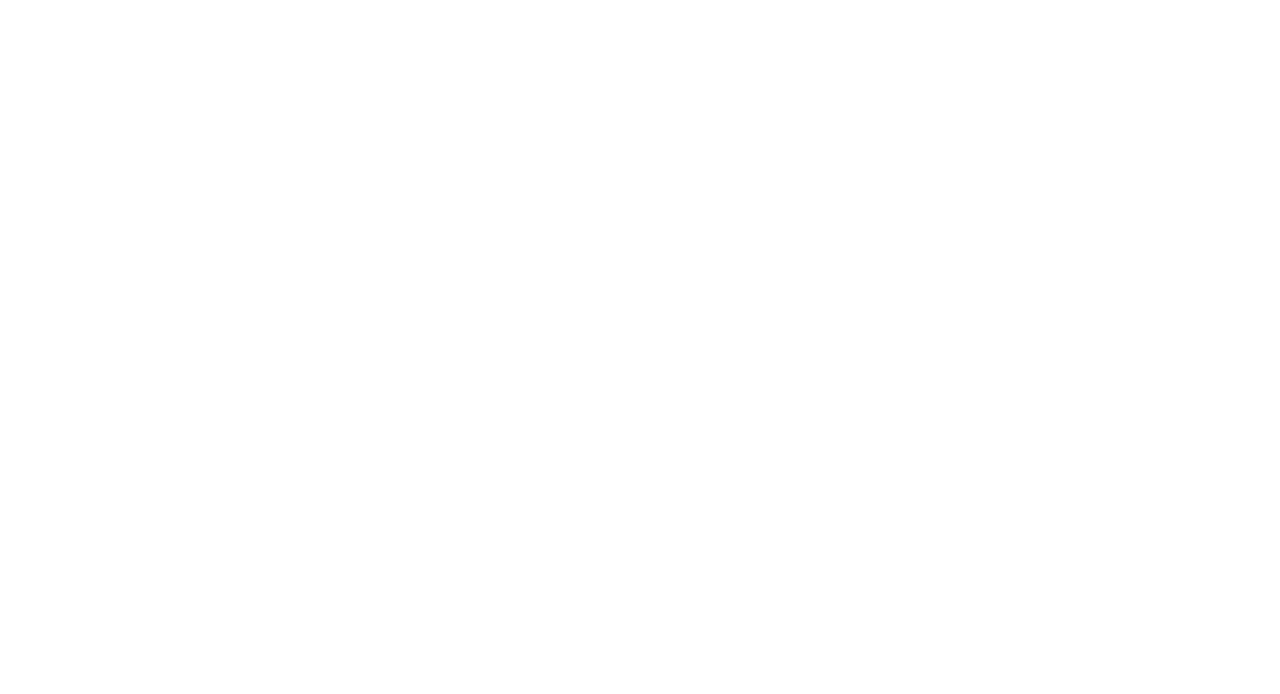
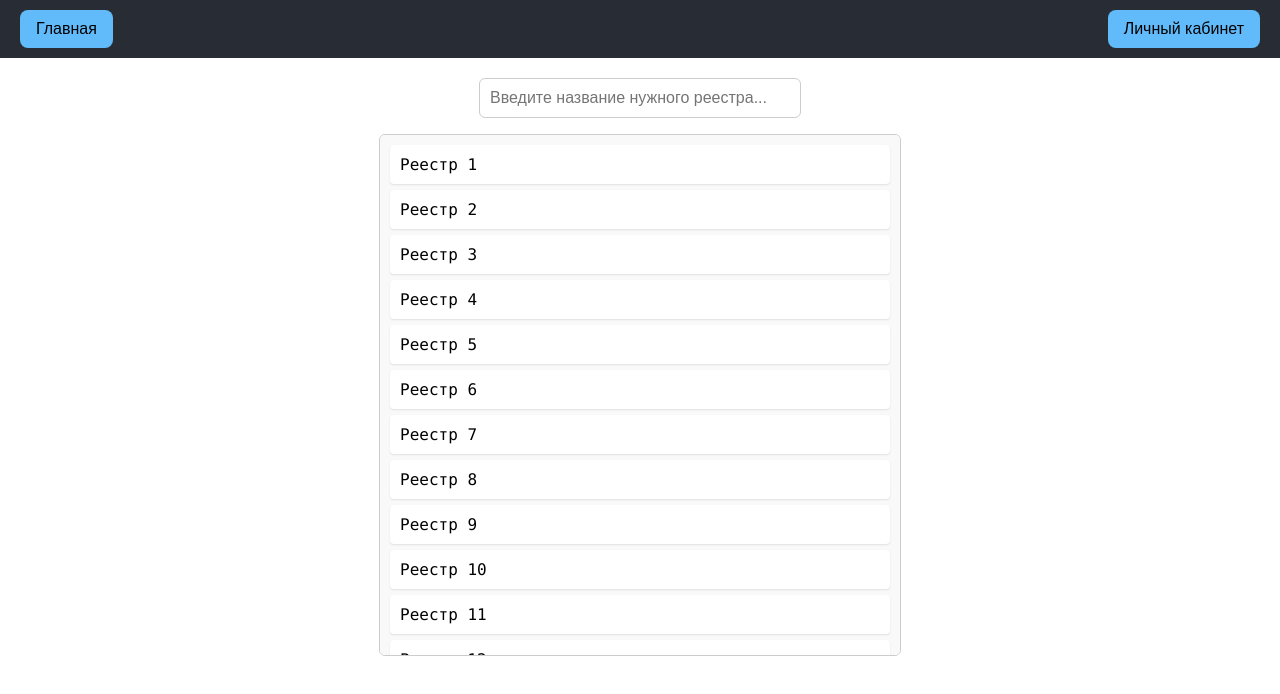
Before and after one commit to dellxdesq/RegistersProject, a React (Create React App) app in the folder RegistersProject/client-app/: page / in a window 1280 px wide. Before the commit this address had no page. Shown: the top 694 px of the page. Built offline with nearby package versions, Linux system fonts and the light colour scheme.

Commit message:
Feat: добавлена основная страница со списком и поиском всех загруженных реестров

```diff
--- a/RegistersProject/client-app/src/App.js
+++ b/RegistersProject/client-app/src/App.js
@@ -1,12 +1,14 @@
 import { BrowserRouter as Router, Routes, Route } from "react-router-dom";
 import AuthPage from "./Pages/Auth";
 import RegisterPage from "./Pages/Register"
+import MainPage from "./Pages/Main"
 function App() {
   return (
       <Router>
         <Routes>
             <Route path="/auth" element={<AuthPage />} />
             <Route path="/register" element={<RegisterPage />} />
+            <Route path="/" element={<MainPage />} />
         </Routes>
       </Router>
   );
--- /dev/null
+++ b/RegistersProject/client-app/src/Components/Navbar.jsx
@@ -0,0 +1,10 @@
+import styles from "../Pages/Main/styles";
+
+export default function Navbar() {
+    return (
+        <div style={styles.navbar}>
+            <button style={styles.navButton}>Главная</button>
+            <button style={styles.navButton}>Личный кабинет</button>
+        </div>
+    );
+}
--- /dev/null
+++ b/RegistersProject/client-app/src/Components/SearchList.jsx
@@ -0,0 +1,13 @@
+import styles from "../Pages/Main/styles";
+
+export default function SearchList({ value, onChange }) {
+    return (
+        <input
+            type="text"
+            placeholder="Введите название нужного реестра..."
+            value={value}
+            onChange={(e) => onChange(e.target.value)}
+            style={styles.searchInput}
+        />
+    );
+}
--- a/RegistersProject/client-app/src/Pages/Auth/styles.js
+++ b/RegistersProject/client-app/src/Pages/Auth/styles.js
@@ -5,6 +5,7 @@
         alignItems: "center",
         height: "100vh",
         backgroundColor: "#f2f2f2",
+        fontFamily: "Consolas",
     },
     loginContainer: {
         backgroundColor: "#fff",
--- /dev/null
+++ b/RegistersProject/client-app/src/Pages/Main/index.jsx
@@ -0,0 +1,31 @@
+import { useState } from "react";
+import Navbar from "../../Components/Navbar";
+import SearchList from "../../Components/SearchList";
+import styles from "./styles";
+
+const mockData = Array.from({ length: 15 }, (_, i) => `Реестр ${i + 1}`);
+
+export default function MainPage() {
+
+    const [search, setSearch] = useState("");
+
+    const filteredList = mockData.filter(item =>
+        item.toLowerCase().includes(search.toLowerCase())
+    );
+
+    return (
+        <div style={styles.container}>
+            <Navbar />
+            <div style={styles.content}>
+                <SearchList value={search} onChange={setSearch} />
+                <div style={styles.listContainer}>
+                    {filteredList.map((item, index) => (
+                        <div key={index} style={styles.listItem}>
+                            {item}
+                        </div>
+                    ))}
+                </div>
+            </div>
+        </div>
+    );
+}
--- /dev/null
+++ b/RegistersProject/client-app/src/Pages/Main/styles.jsx
@@ -0,0 +1,59 @@
+const styles = {
+    container: {
+        display: "flex",
+        flexDirection: "column",
+        height: "100vh",
+        fontFamily: "Consolas",
+    },
+    navbar: {
+        display: "flex",
+        justifyContent: "space-between",
+        alignItems: "center",
+        padding: "10px 20px",
+        backgroundColor: "#282c34",
+    },
+    navButton: {
+        backgroundColor: "#61bbfb",
+        border: "none",
+        color: "#000",
+        padding: "10px 16px",
+        fontSize: "16px",
+        borderRadius: "8px",
+        cursor: "pointer",
+    },
+    content: {
+        flexGrow: 1,
+        display: "flex",
+        flexDirection: "column",
+        padding: "20px",
+        alignItems: "center",
+        justifyContent: "flex-start",
+    },
+    searchInput: {
+        width: "300px",
+        padding: "10px",
+        fontSize: "16px",
+        marginBottom: "16px",
+        border: "1px solid #ccc",
+        borderRadius: "6px",
+    },
+    listContainer: {
+        width: "100%",
+        maxWidth: "500px",
+        height: "500px",
+        overflowY: "auto",
+        border: "1px solid #ccc",
+        borderRadius: "6px",
+        padding: "10px",
+        backgroundColor: "#f9f9f9",
+    },
+    listItem: {
+        padding: "10px",
+        marginBottom: "6px",
+        backgroundColor: "#fff",
+        borderRadius: "4px",
+        boxShadow: "0 1px 2px rgba(0, 0, 0, 0.1)",
+    },
+};
+
+export default styles;
--- a/RegistersProject/client-app/src/Pages/Register/styles.jsx
+++ b/RegistersProject/client-app/src/Pages/Register/styles.jsx
@@ -5,6 +5,7 @@
         alignItems: "center",
         height: "100vh",
         backgroundColor: "#f2f2f2",
+        fontFamily: "Consolas",
     },
     registerContainer: {
         backgroundColor: "#fff",
```
Also changed, not shown: 3 other files (tests, documents, lock files or other folders).
